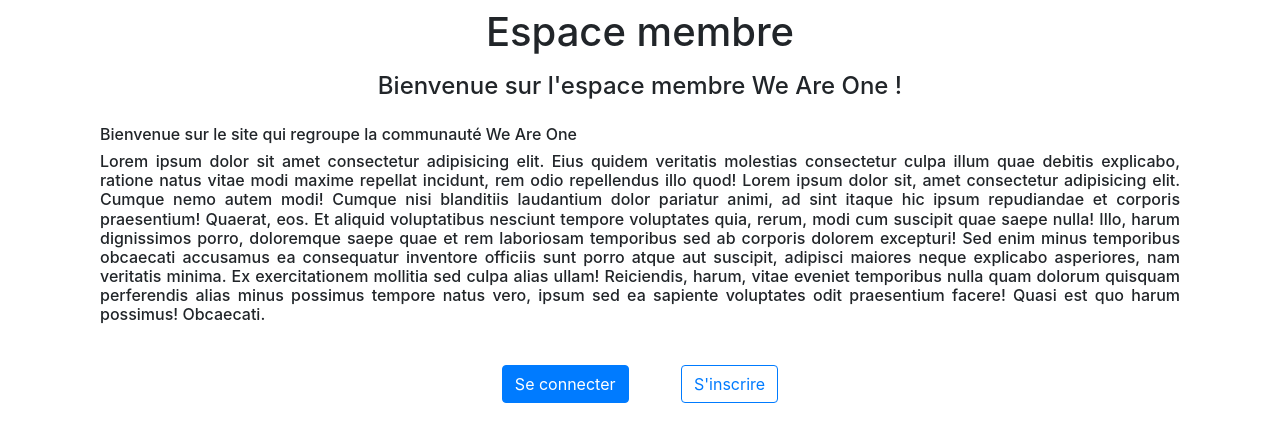
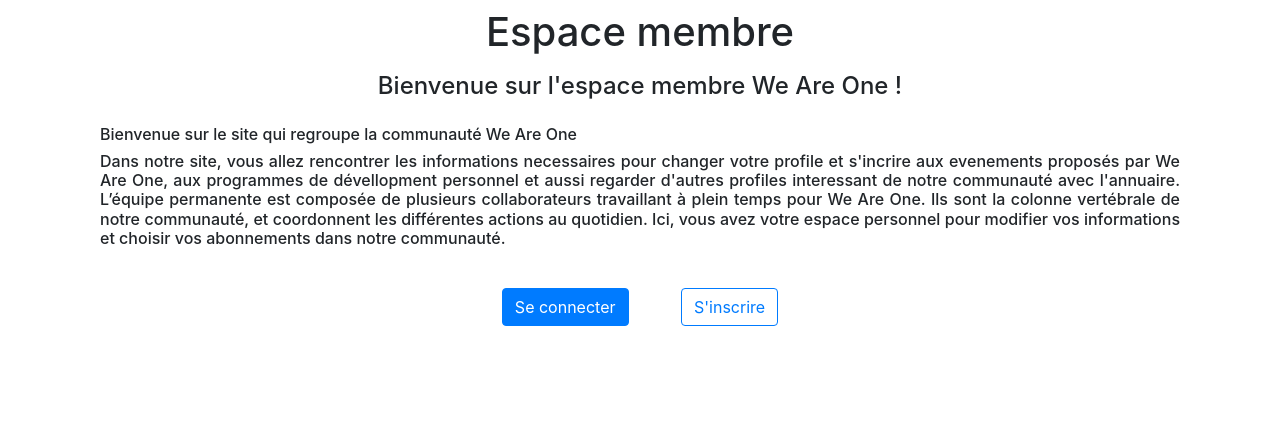
Before and after one commit to We-Are-One-CS/intranet, a Django app: page / in a window 1280 px wide. Shown: the part 56-498 px from the top of the page. Run offline with Django 3.2, Linux system fonts and the light colour scheme; some libraries are stand-ins or nearby versions.

Commit message:
Added a new user message in the home page

```diff
--- a/core/templates/core/index.html
+++ b/core/templates/core/index.html
@@ -12,25 +12,17 @@
         <h1>Espace membre</h1>
     </div>
     <div class="container text-center pt-2">
-    <h4>Bienvenue sur l'espace membre We Are One ! </h4>
-    <div class="container text-justify pt-3 pb-2">
-        <h6>Bienvenue sur le site qui regroupe la communauté We Are One</h6>
-        <h6>Lorem ipsum dolor sit amet consectetur adipisicing elit. Eius quidem veritatis
-            molestias consectetur culpa illum quae debitis explicabo, ratione natus vitae
-            modi maxime repellat incidunt, rem odio repellendus illo quod! Lorem ipsum dolor sit,
-            amet consectetur adipisicing elit.
-            Cumque nemo autem modi! Cumque nisi blanditiis laudantium dolor pariatur animi,
-            ad sint itaque hic ipsum repudiandae et corporis praesentium! Quaerat, eos.
-            Et aliquid voluptatibus nesciunt tempore voluptates quia, rerum, modi cum suscipit quae
-            saepe nulla! Illo, harum dignissimos porro, doloremque saepe quae et rem laboriosam temporibus
-            sed ab corporis dolorem excepturi!
-            Sed enim minus temporibus obcaecati accusamus ea consequatur inventore officiis sunt
-            porro atque aut suscipit, adipisci maiores neque explicabo asperiores, nam veritatis
-            minima. Ex exercitationem mollitia sed culpa alias ullam!
-            Reiciendis, harum, vitae eveniet temporibus nulla quam dolorum quisquam perferendis
-            alias minus possimus tempore natus vero, ipsum sed ea sapiente voluptates odit praesentium
-            facere! Quasi est quo harum possimus! Obcaecati. </h6>
-    </div>
+        <h4>Bienvenue sur l'espace membre We Are One ! </h4>
+        <div class="container text-justify pt-3 pb-2">
+            <h6>Bienvenue sur le site qui regroupe la communauté We Are One</h6>
+            <h6>Dans notre site, vous allez rencontrer les informations necessaires pour changer votre profile et
+                s'incrire aux evenements proposés par We Are One, aux programmes de dévellopment personnel et aussi
+                regarder d'autres profiles interessant de notre communauté avec l'annuaire. L’équipe permanente est
+                composée de plusieurs collaborateurs travaillant à plein temps pour We Are One. Ils sont la colonne
+                vertébrale de notre communauté, et coordonnent les différentes actions au quotidien. Ici, vous avez
+                votre espace personnel pour modifier vos informations et choisir vos abonnements dans notre
+                communauté. </h6>
+        </div>
     </div>
     <div class="container text-center py-4">
         <button type="button" class="mx-4 btn btn-primary">Se connecter</button>
```
